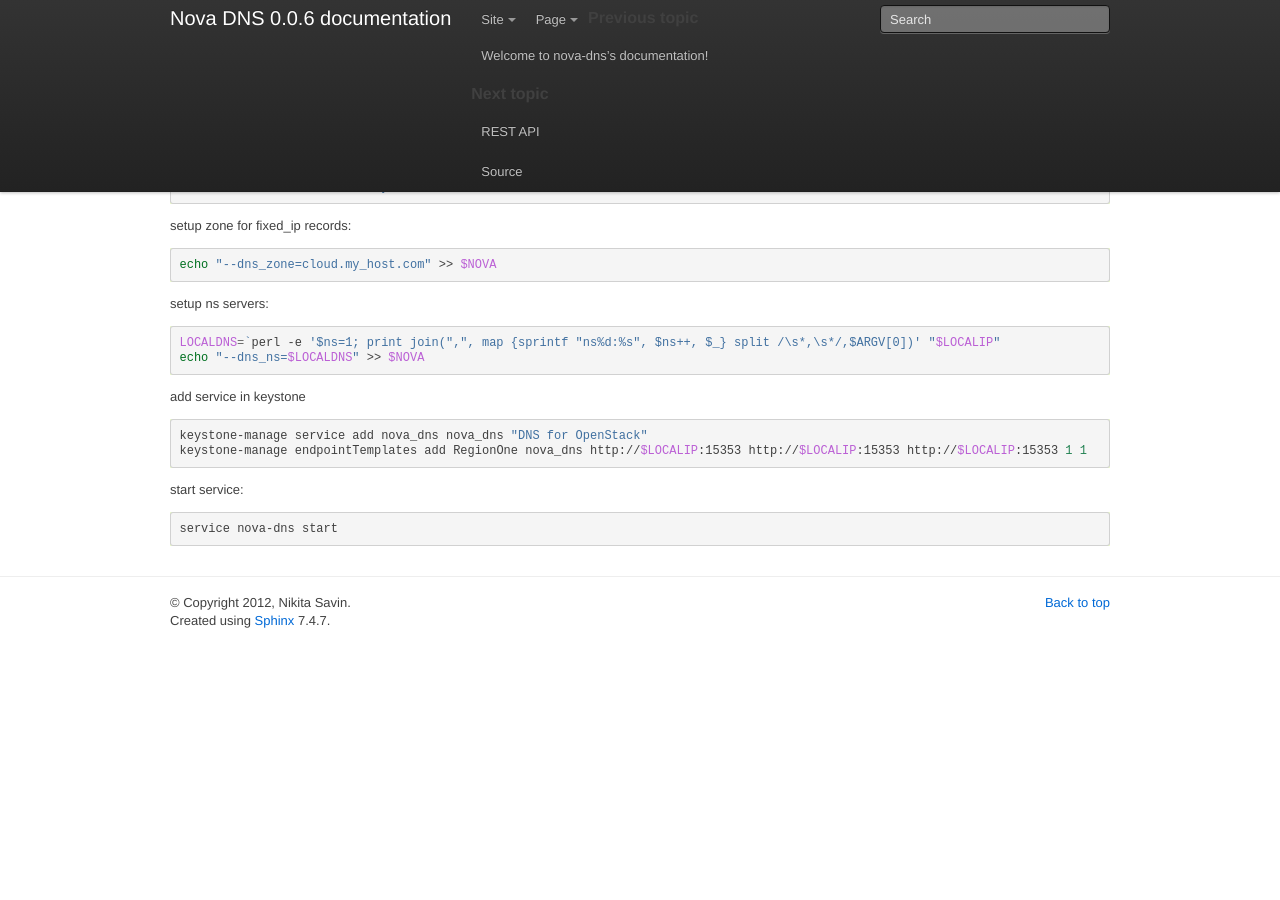
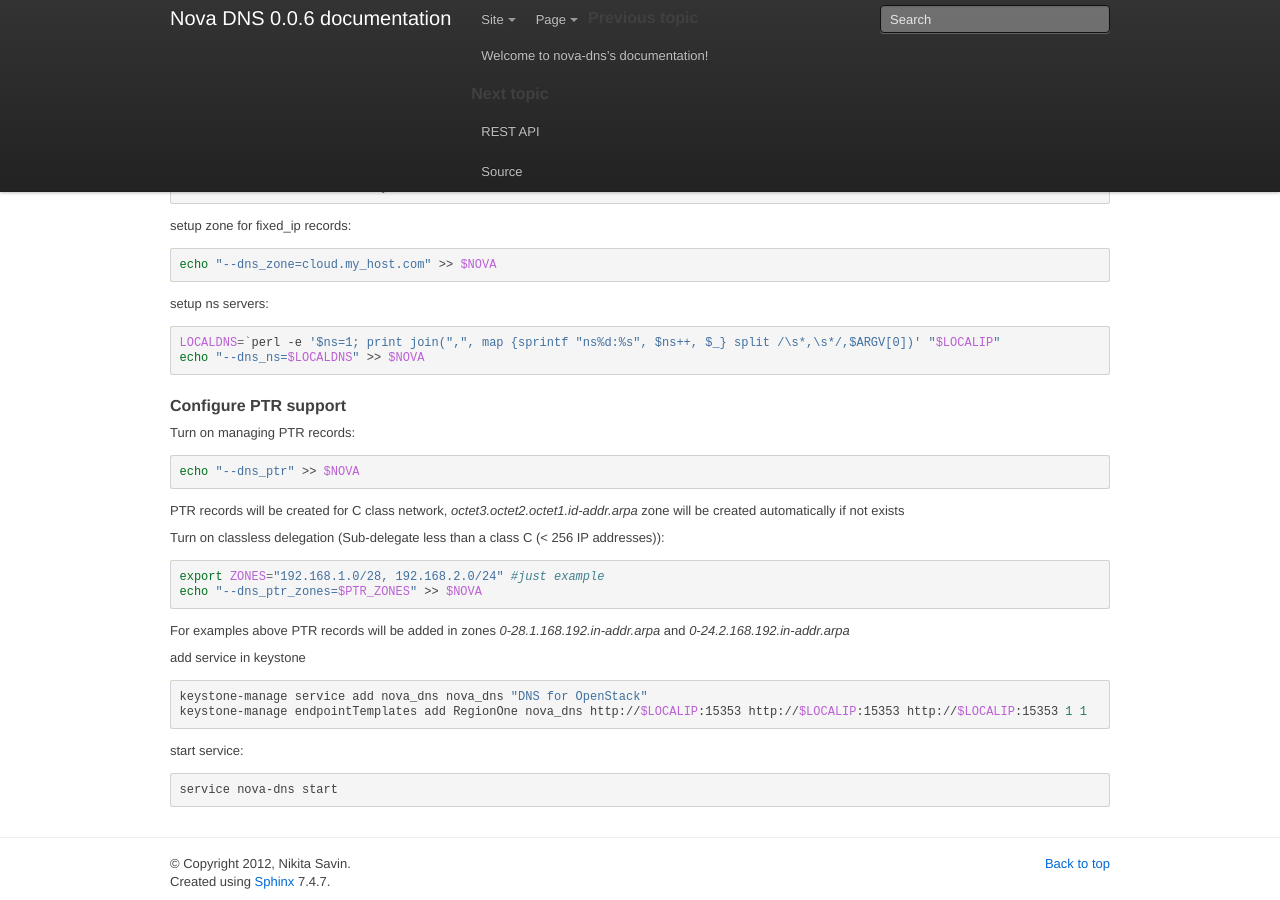
Before and after one commit to griddynamics/nova-dns, a Sphinx documentation site: the page built from doc/source/quickstart.rst, in a window 1280 px wide and 900 px high, scrolled down 1174 px. Built offline with Sphinx 7.4.7, drawn with Linux system fonts in a browser that asks for light colours; before the commit the page ends 1813 px from its top, so only the background shows below that.

Commit message:
0.2.1 [Sun Mar 18 02:47:50 EET 2012] * [doc] added documentation for PTR record management

```diff
--- a/doc/source/quickstart.rst
+++ b/doc/source/quickstart.rst
@@ -105,6 +105,30 @@
    LOCALDNS=`perl -e '$ns=1; print join(",", map {sprintf "ns%d:%s", $ns++, $_} split /\s*,\s*/,$ARGV[0])' "$LOCALIP"
    echo "--dns_ns=$LOCALDNS" >> $NOVA
 
+^^^^^^^^^^^^^^^^^^^^^
+Configure PTR support
+^^^^^^^^^^^^^^^^^^^^^
+
+Turn on managing PTR records:
+
+.. code-block:: bash
+
+   echo "--dns_ptr" >> $NOVA
+
+PTR records will be created for C class network, *octet3.octet2.octet1.id-addr.arpa* zone will be created automatically if not exists
+
+Turn on classless delegation (Sub-delegate less than a class C (< 256 IP
+addresses)):
+
+.. code-block:: bash
+
+   export ZONES="192.168.1.0/28, 192.168.2.0/24" #just example
+   echo "--dns_ptr_zones=$PTR_ZONES" >> $NOVA
+
+For examples above PTR records will be added in zones
+*0-28.1.168.192.in-addr.arpa* and *0-24.2.168.192.in-addr.arpa*
+
+
 add service in keystone
 
 .. code-block:: bash
--- a/nova_dns/__init__.py
+++ b/nova_dns/__init__.py
@@ -1,5 +1,5 @@
 
-__version__ = "0.2.0"
+__version__ = "0.2.1"
 
 try:
     from nova import flags
```
Also changed, not shown: doc/source/config.rst (+6 -1 lines), 2 other files.
